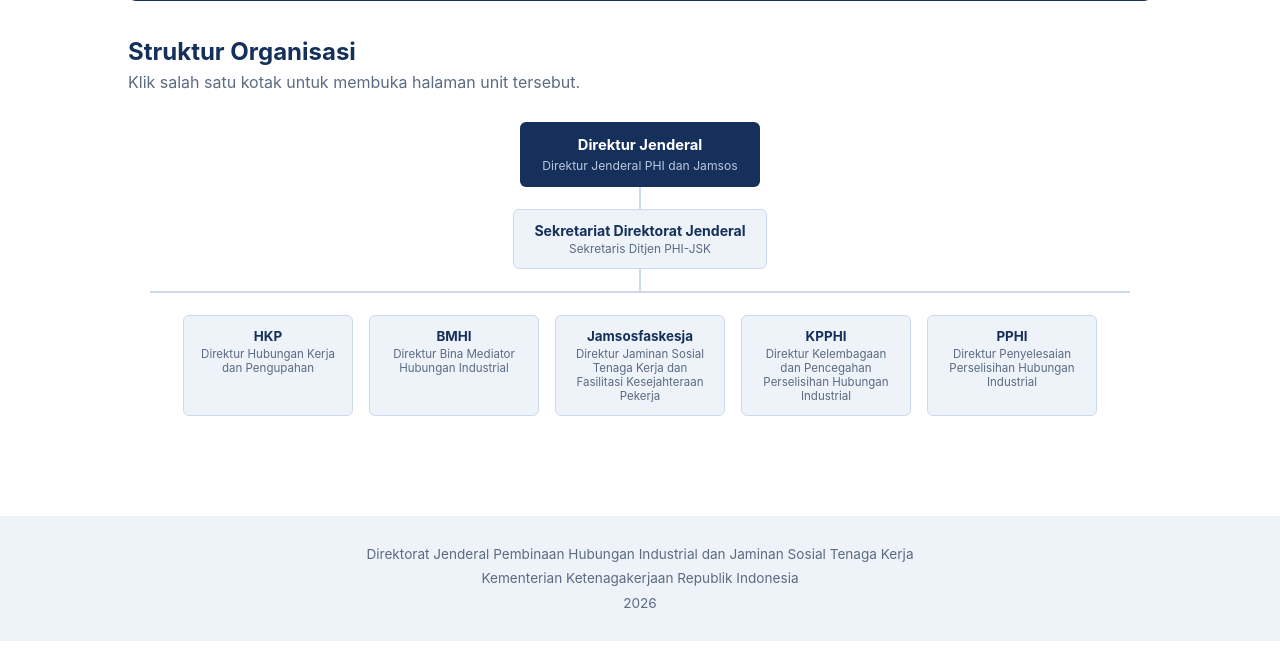
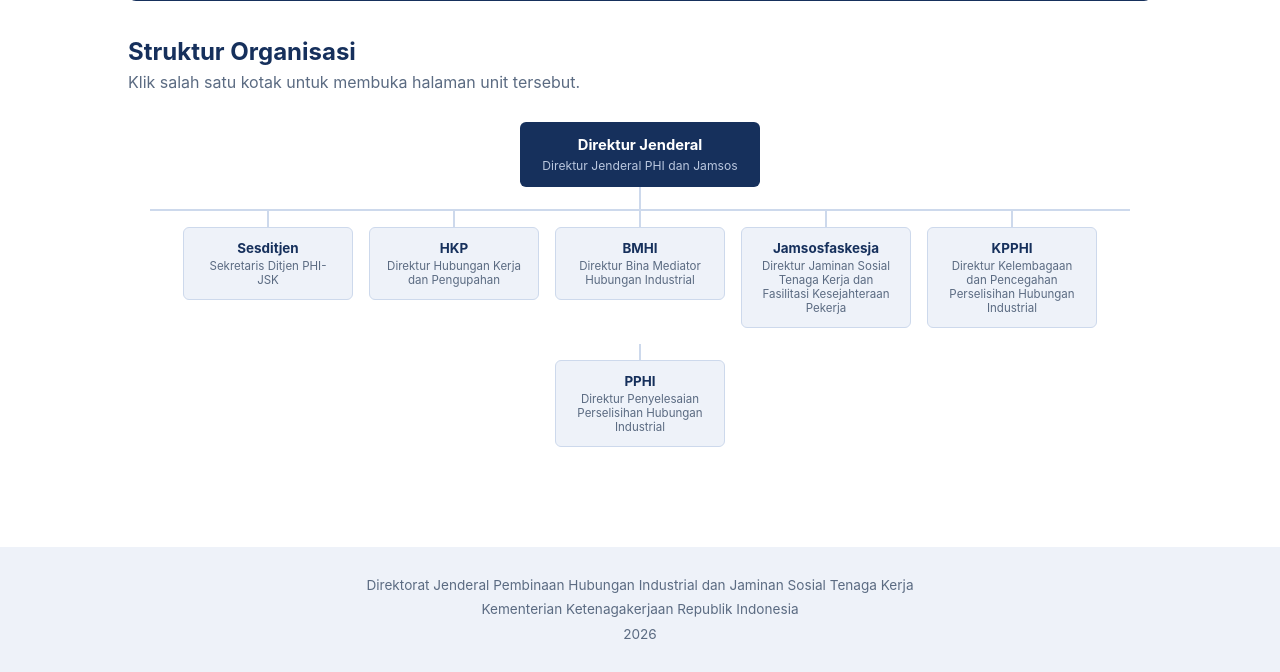
Before and after one commit to RezkyRD/Website-PHIJSK, a Django app: page / in a window 1280 px wide. Shown: the part 1343-2015 px from the top of the page. Before the commit the page ends 1984 px from the top, so only its background shows below. Run offline with Django 5.2, Linux system fonts and the light colour scheme; data comes from the database, SQL or seed files in the repository.

Commit message:
Perbaikan Stuktur

```diff
--- a/konten/templates/konten/beranda.html
+++ b/konten/templates/konten/beranda.html
@@ -70,28 +70,19 @@
 
     <div style="width:2px; height:22px; background:#cdd9ec;"></div>
 
-    <!-- Sekretariat -->
-    {% if sekretariat %}
-    <a href="{% url 'konten:unit_detail' sekretariat.slug %}"
-       style="display:block; text-decoration:none; background:#eef2f9; border:1px solid #cdd9ec; border-radius:6px;
-              padding:12px 20px; text-align:center; min-width:220px; color:var(--navy);">
-      <div style="font-weight:700; font-size:0.88rem;">{% if sekretariat.nama_pejabat %}{{ sekretariat.nama_pejabat }}{% else %}{{ sekretariat.nama }}{% endif %}</div>
-      <div style="font-size:0.74rem; color:var(--muted); margin-top:3px;">{{ sekretariat.jabatan|default:sekretariat.nama }}</div>
-    </a>
-    {% endif %}
-
-    <div style="width:2px; height:22px; background:#cdd9ec;"></div>
-
-    <!-- Garis horizontal + 5 direktorat -->
-    <div style="width:100%; max-width: 980px; border-top:2px solid #cdd9ec; position:relative;"></div>
-    <div style="display:flex; gap:16px; margin-top:22px; flex-wrap:wrap; justify-content:center;">
-      {% for unit in direktorat %}
+    <!-- Garis horizontal, lalu Sekretariat + 5 Direktorat sejajar sebagai peer -->
+    <div style="width:100%; max-width: 980px; border-top:2px solid #cdd9ec;"></div>
+    <div style="display:flex; gap:16px; margin-top:0; flex-wrap:wrap; justify-content:center;">
+      {% for unit in semua_unit %}
+      <div style="display:flex; flex-direction:column; align-items:center;">
+        <div style="width:2px; height:16px; background:#cdd9ec;"></div>
         <a href="{% url 'konten:unit_detail' unit.slug %}"
            style="display:block; text-decoration:none; background:#eef2f9; border:1px solid #cdd9ec; border-radius:6px;
                   padding:12px 16px; text-align:center; width:170px; color:var(--navy);">
           <div style="font-weight:700; font-size:0.84rem;">{% if unit.nama_pejabat %}{{ unit.nama_pejabat }}{% else %}{{ unit.singkatan }}{% endif %}</div>
           <div style="font-size:0.72rem; color:var(--muted); margin-top:3px;">{{ unit.jabatan|default:unit.nama }}</div>
         </a>
+      </div>
       {% endfor %}
     </div>
   </div>
--- a/konten/views.py
+++ b/konten/views.py
@@ -4,17 +4,14 @@
 
 def beranda(request):
     """Halaman utama Ditjen — hero foto gedung, panel profil/tupoksi (akordion), bagan struktur."""
-    unit_list = list(UnitKerja.objects.all())
-    sekretariat = unit_list[0] if unit_list else None
-    direktorat = unit_list[1:] if len(unit_list) > 1 else []
+    semua_unit = list(UnitKerja.objects.all())
     profil = ProfilDitjen.objects.first()
 
     return render(
         request,
         "konten/beranda.html",
         {
-            "sekretariat": sekretariat,
-            "direktorat": direktorat,
+            "semua_unit": semua_unit,
             "profil": profil,
             "tupoksi_items": profil.tupoksi_items() if profil else [],
         },
```
Lines whose indentation alone changed are shown as unchanged.
